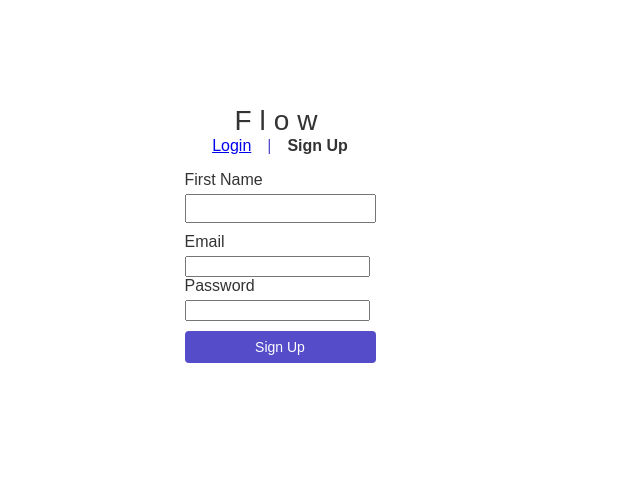
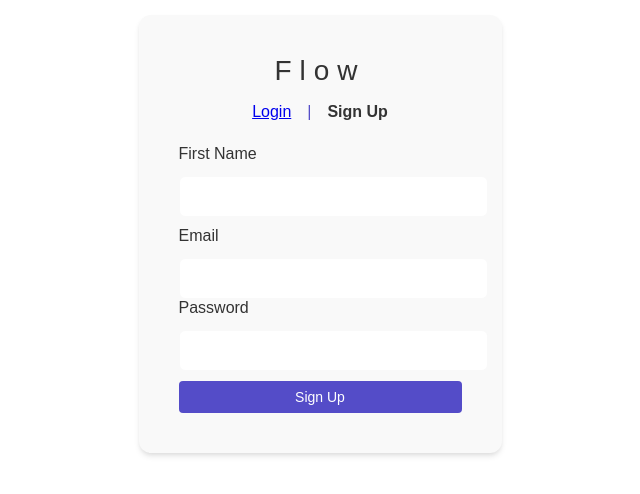
Before and after one commit to damianniebler/flow-, a SvelteKit app: page /signup in a window 1280 px wide. Shown: the part 174-668 px from the top of the page, without its empty margins (360-1000 px from the left). Built offline with nearby package versions, Linux system fonts and the light colour scheme; no server answers.

Commit message:
login/signup screen styling

```diff
--- a/src/app.css
+++ b/src/app.css
@@ -801,10 +801,36 @@
   .auth-links {
     display: flex;
     align-items: center;
+    justify-content: center;
     gap: 1rem;
+    margin-top: 1rem;
     margin-bottom: 1rem;
+    width: 100%;
 }
+
 
 .separator {
     color: var(--button-bg);
 }
+
+.login-card {
+    background-color: var(--section-bg);
+    padding: 2.5rem;
+    border-radius: 12px;
+    box-shadow: 0 4px 6px -1px rgba(0, 0, 0, 0.1), 0 2px 4px -1px rgba(0, 0, 0, 0.06);
+    width: 100%;
+    max-width: 400px;
+    margin: 0 auto;
+}
+
+.login-card form {
+    margin-top: 1.5rem;
+}
+
+.login-card input {
+    width: 100%;
+    padding: 0.75rem;
+    border: 1px solid var(--section-bg);
+    border-radius: 6px;
+    margin-top: 0.5rem;
+}
--- a/src/routes/login/+page.svelte
+++ b/src/routes/login/+page.svelte
@@ -17,6 +17,7 @@
     }
 </script>
 <div class="login-container">
+    <div class="login-card">
         <div class="logo">Flow</div>
         <div class="auth-links">
             <b>Login</b>
@@ -40,3 +41,4 @@
             <p class="error">{error}</p>
         {/if}
     </div>
+</div>
--- a/src/routes/signup/+page.svelte
+++ b/src/routes/signup/+page.svelte
@@ -18,6 +18,7 @@
     }
 </script>
 <div class="login-container">
+    <div class="login-card">
         <div class="logo">Flow</div>
         <div class="auth-links">
             <a href="/login">Login</a>
@@ -45,3 +46,4 @@
             <p class="error">{error}</p>
         {/if}
     </div>
+</div>
```
Also changed, not shown: src/routes/folder/[id]/+page.svelte (+8 -11 lines). Lines whose indentation alone changed are shown as unchanged.
